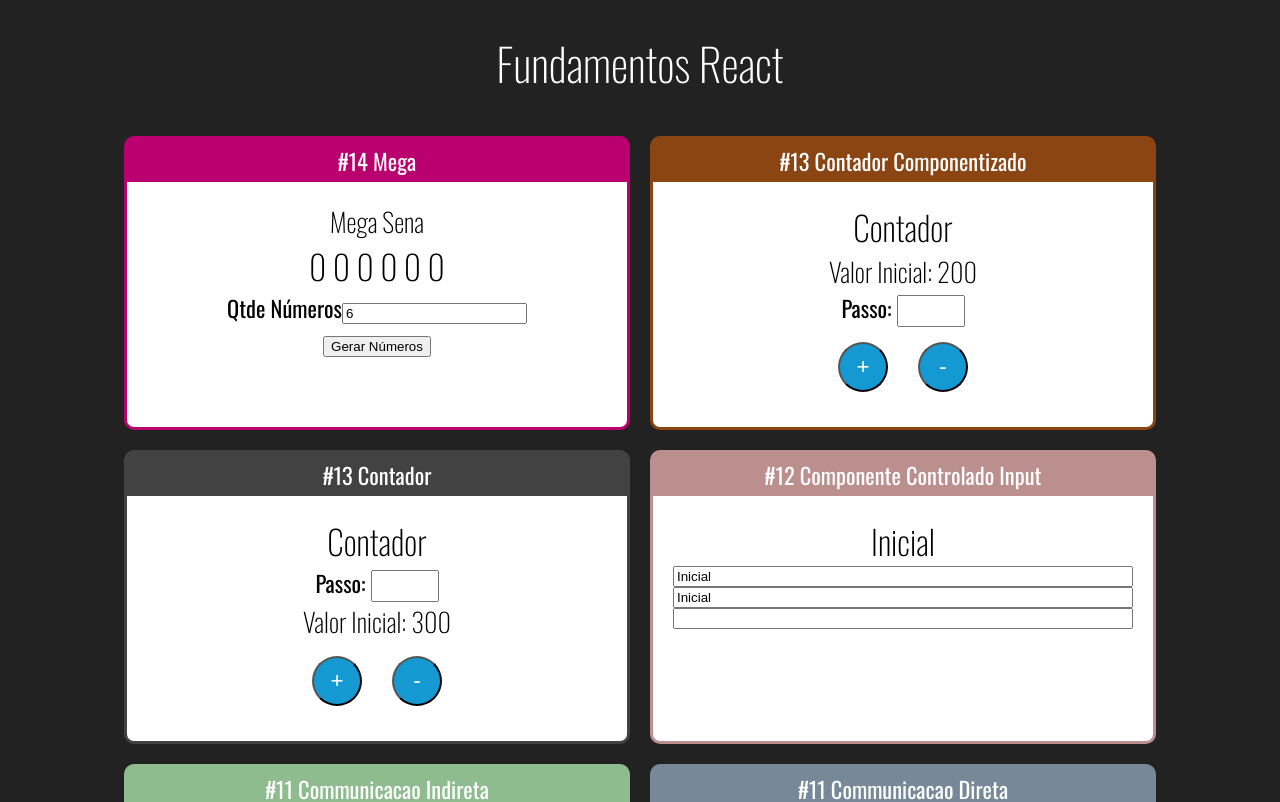
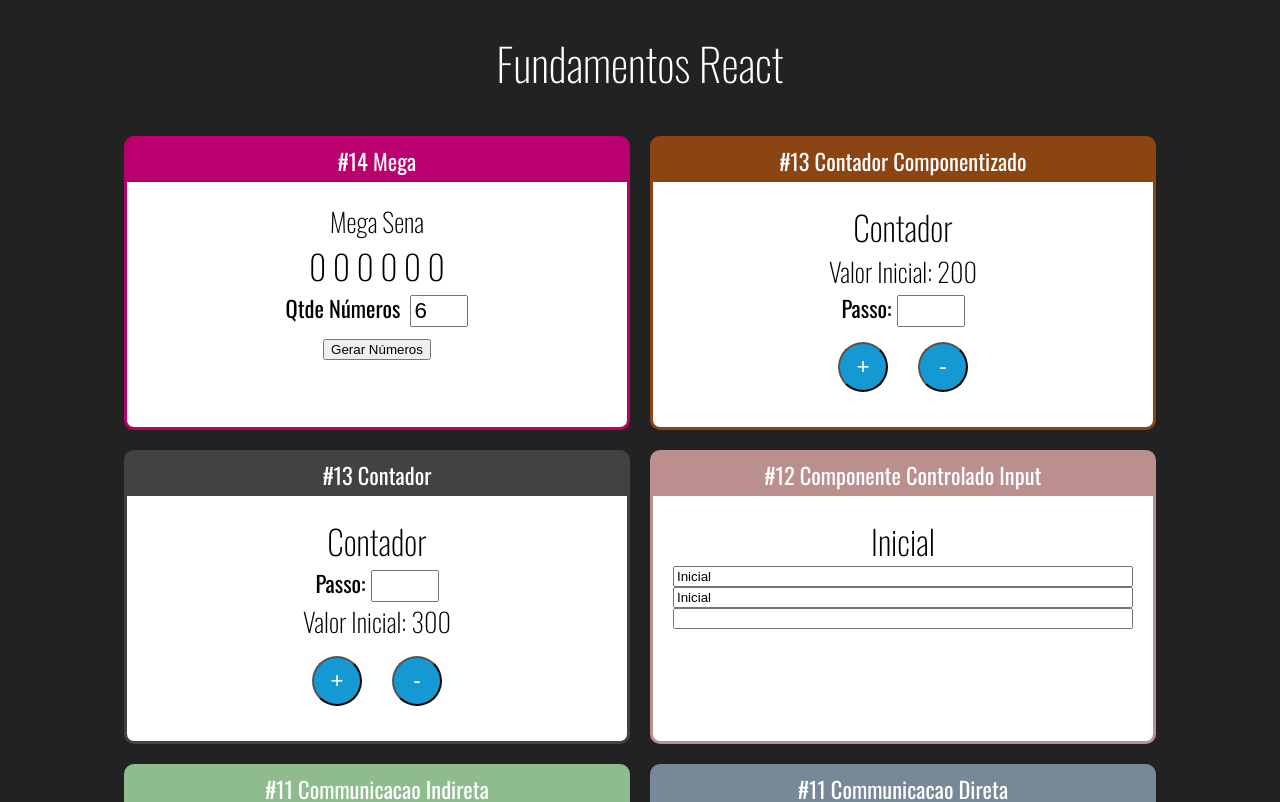
Before and after one commit to tavelars/curso-react, a React (Create React App) app in the folder fundamentos-react/: page / in a window 1280 px wide. Shown: the top 802 px of the page. Built offline with nearby package versions, Linux system fonts and the light colour scheme.

Commit message:
Congiguração do estilo e onchange de qtde

```diff
--- /dev/null
+++ b/fundamentos-react/src/components/mega/Mega.css
@@ -0,0 +1,8 @@
+.Mega label {
+    margin-right: 10px;
+}
+
+.Mega input {
+    font-size: 1.4rem;
+    width: 50px;
+}
--- a/fundamentos-react/src/components/mega/Mega.jsx
+++ b/fundamentos-react/src/components/mega/Mega.jsx
@@ -1,4 +1,5 @@
 import React, { useState } from "react";
+import './Mega.css'
 
 export default props => {
 
@@ -14,7 +15,7 @@ export default props => {
                 const novoNumero = gerarNumeroNaoContido(1, 60, nums)
                 return [...nums, novoNumero]
             }, [])
-            .sort((n1, n2) => n1- n2)
+            .sort((n1, n2) => n1 - n2)
         return numeros
     }
 
@@ -24,14 +25,19 @@ export default props => {
 
 
     return (
-        <div>
+        <div className="Mega">
             <h3>Mega Sena</h3>
 
             <h2>{numeros.join(' ')}</h2>
 
             <div>
                 <label>Qtde Números</label>
-                <input type="number" value={qtde} onChange={e => setQtde(+e.target.value)}/>
+                <input type="number" value={qtde}
+                    min="6" max="9"
+                    onChange={e => {
+                        setQtde(+e.target.value)
+                        setNumeros(gerarNumeros(+e.target.value))
+                    }} />
             </div>
 
             <button onClick={_ => setNumeros(gerarNumeros(qtde))}>Gerar Números</button>
```
